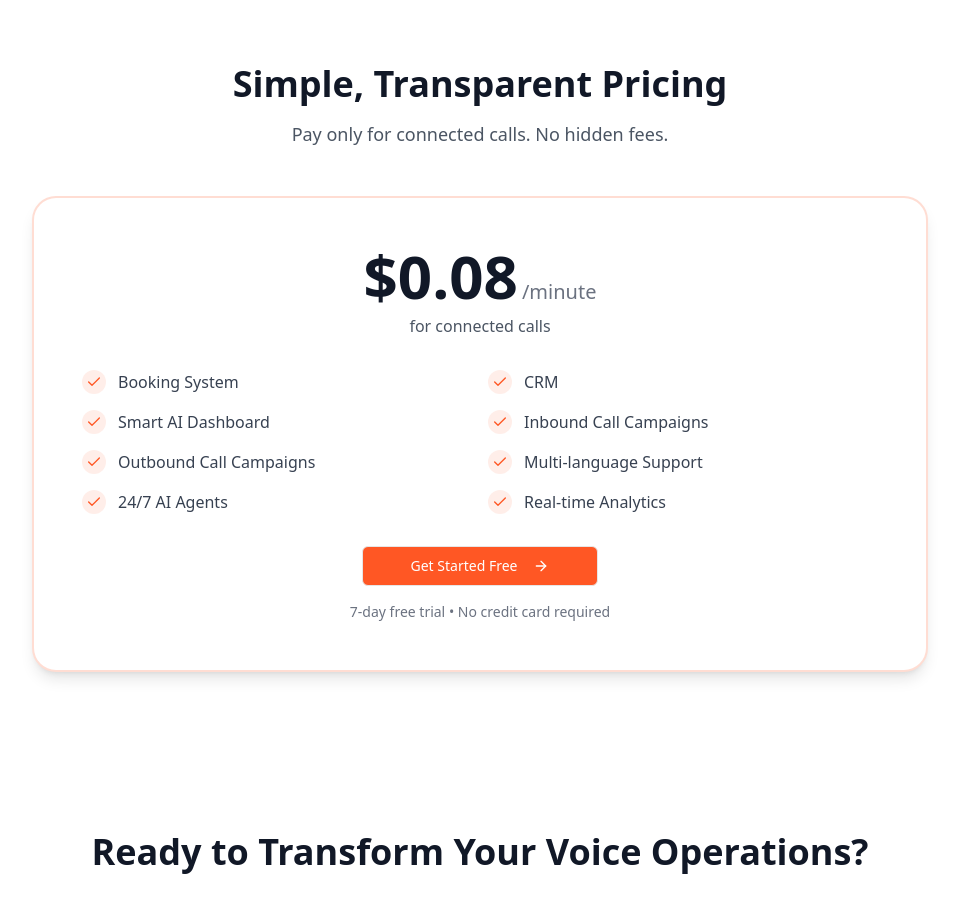
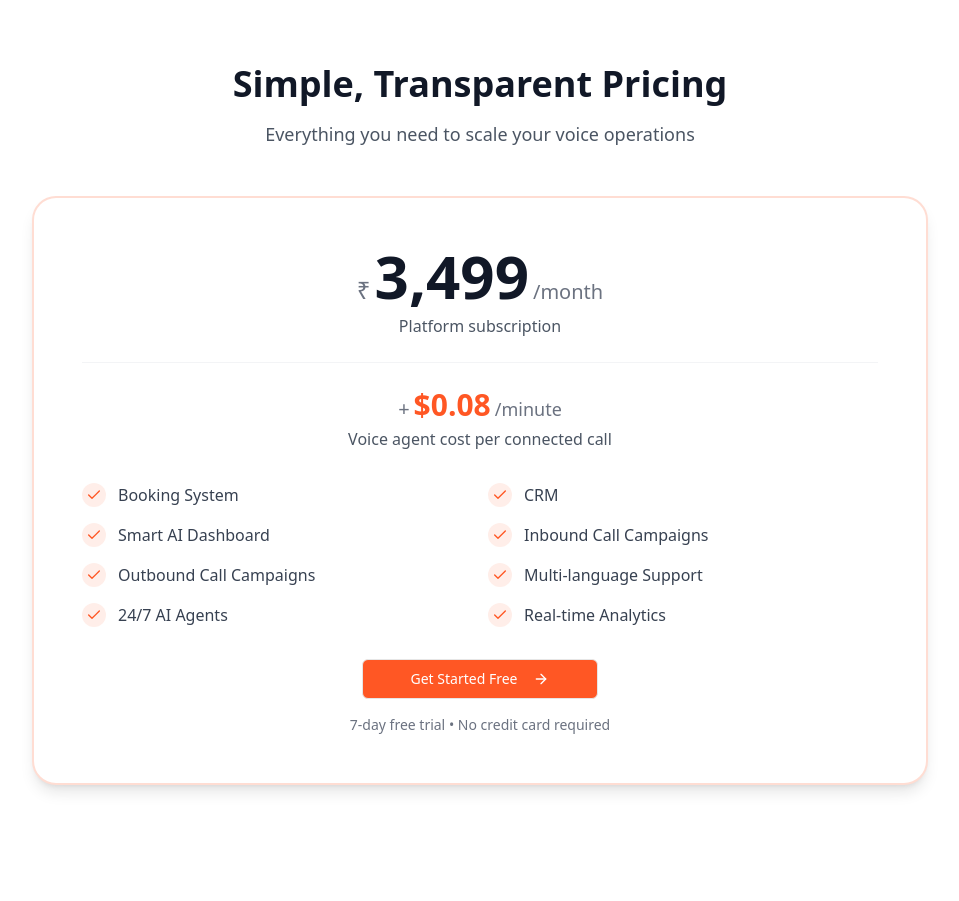
Before and after one commit to Gaurav-Mitawa/bolna-dashboard, a React (Vite) app in the folder client/: page / in a window 1280 px wide. Shown: the part 2040-2941 px from the top of the page, without its empty margins (160-1119 px from the left). Built offline with nearby package versions, Linux system fonts and the light colour scheme; no server answers; a web font is replaced by a local one.

Commit message:
auto-commit for 2ffc3fc2-a280-46b2-a084-2468581786c7

```diff
--- a/client/src/pages/LandingPage.tsx
+++ b/client/src/pages/LandingPage.tsx
@@ -335,17 +335,27 @@ export default function LandingPage() {
               Simple, Transparent Pricing
             </h2>
             <p className="text-lg text-gray-600 max-w-2xl mx-auto">
-              Pay only for connected calls. No hidden fees.
+              Everything you need to scale your voice operations
             </p>
           </div>
 
           <div className="bg-white rounded-3xl border-2 border-primary/20 p-8 md:p-12 shadow-lg">
             <div className="text-center mb-8">
               <div className="inline-flex items-baseline gap-1">
-                <span className="text-5xl md:text-6xl font-bold text-gray-900">$0.08</span>
-                <span className="text-xl text-gray-500">/minute</span>
+                <span className="text-2xl text-gray-500">₹</span>
+                <span className="text-5xl md:text-6xl font-bold text-gray-900">3,499</span>
+                <span className="text-xl text-gray-500">/month</span>
               </div>
-              <p className="text-gray-600 mt-2">for connected calls</p>
+              <p className="text-gray-600 mt-2">Platform subscription</p>
+
+              <div className="mt-6 pt-6 border-t border-gray-100">
+                <div className="inline-flex items-baseline gap-1">
+                  <span className="text-xl text-gray-500">+</span>
+                  <span className="text-3xl font-bold text-primary">$0.08</span>
+                  <span className="text-lg text-gray-500">/minute</span>
+                </div>
+                <p className="text-gray-600 mt-1">Voice agent cost per connected call</p>
+              </div>
             </div>
 
             <div className="grid md:grid-cols-2 gap-4 mb-8">
```
